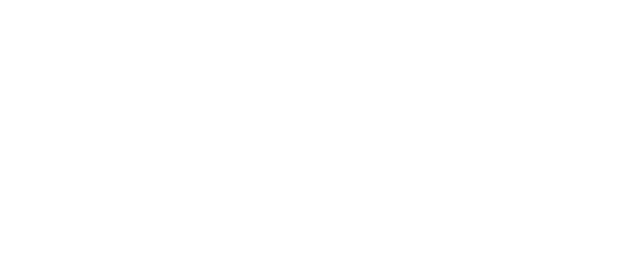
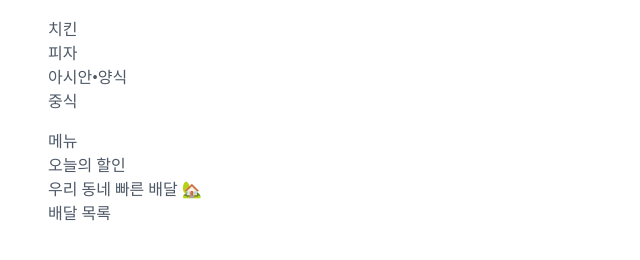
Before and after one commit to jaem1n207/menu-sliding, a plain HTML site: page index.html in a window 1280 px wide. Shown: the whole page, without its empty margins (0-640 px from the left). Drawn offline with Linux system fonts and the light colour scheme.

Commit message:
Add: index.html

```diff
--- a/index.html
+++ b/index.html
@@ -5,6 +5,30 @@
     <meta http-equiv="X-UA-Compatible" content="IE=edge" />
     <meta name="viewport" content="width=device-width, initial-scale=1.0" />
     <title>Menu Sliding</title>
+
+    <link rel="stylesheet" href="style.css" />
   </head>
-  <body></body>
+  <body>
+    <nav>
+      <ul>
+        <div id="horizontal-underline" />
+        <li><a href="#chicken">치킨</a></li>
+        <li><a href="#pizza">피자</a></li>
+        <li><a href="#asian">아시안&bull;양식</a></li>
+        <li><a href="#chinese">중식</a></li>
+      </ul>
+    </nav>
+
+    <nav>
+      <ul>
+        <div id="vertical-underline" />
+        <li><a href="#menu">메뉴</a></li>
+        <li><a href="#sale">오늘의 할인</a></li>
+        <li><a href="#delivery">우리 동네 빠른 배달 🏡</a></li>
+        <li><a href="#list">배달 목록</a></li>
+      </ul>
+    </nav>
+
+    <script src="sliding.js"></script>
+  </body>
 </html>
--- a/style.css
+++ b/style.css
@@ -0,0 +1,8 @@
+nav a {
+  text-decoration: none;
+  color: #4e5968;
+}
+
+nav li {
+  list-style: none;
+}
```
Also changed, not shown: index.js (deleted), sliding.js (added).
